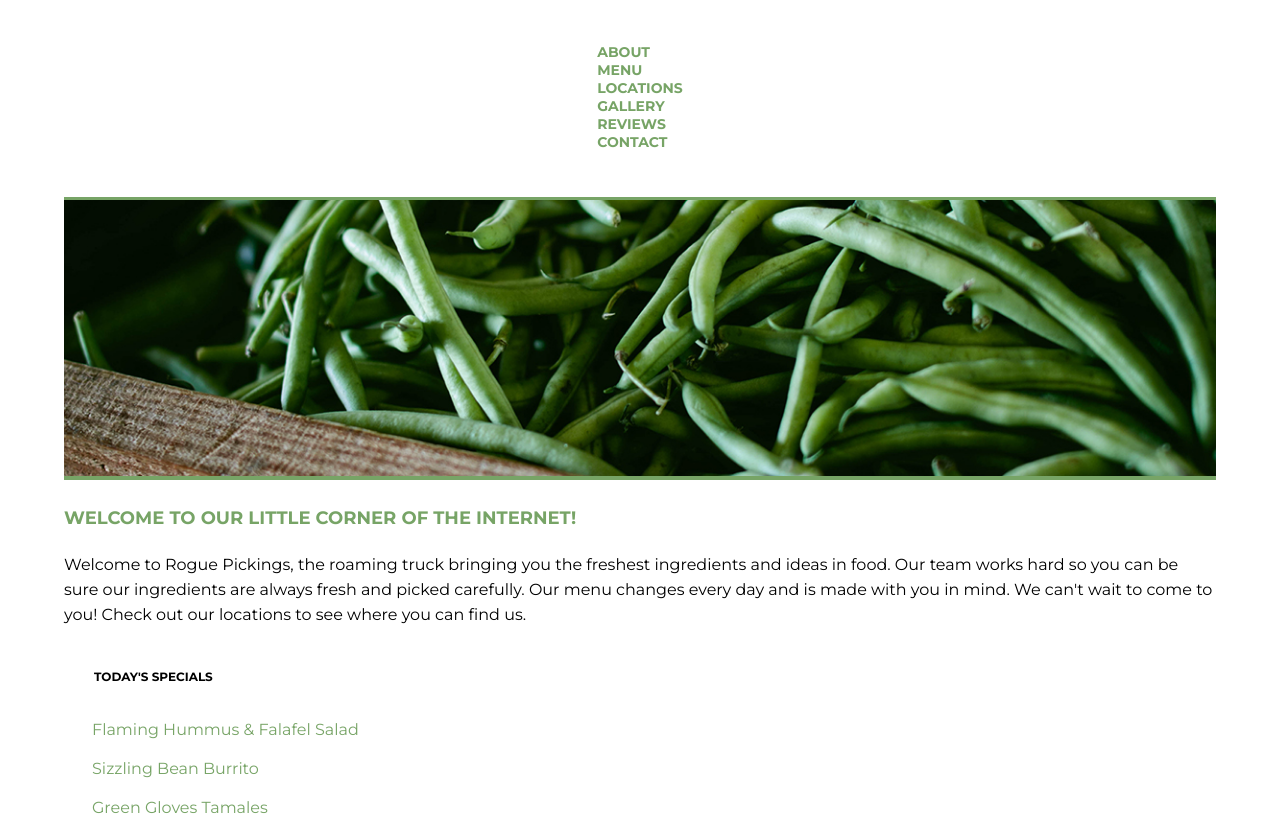
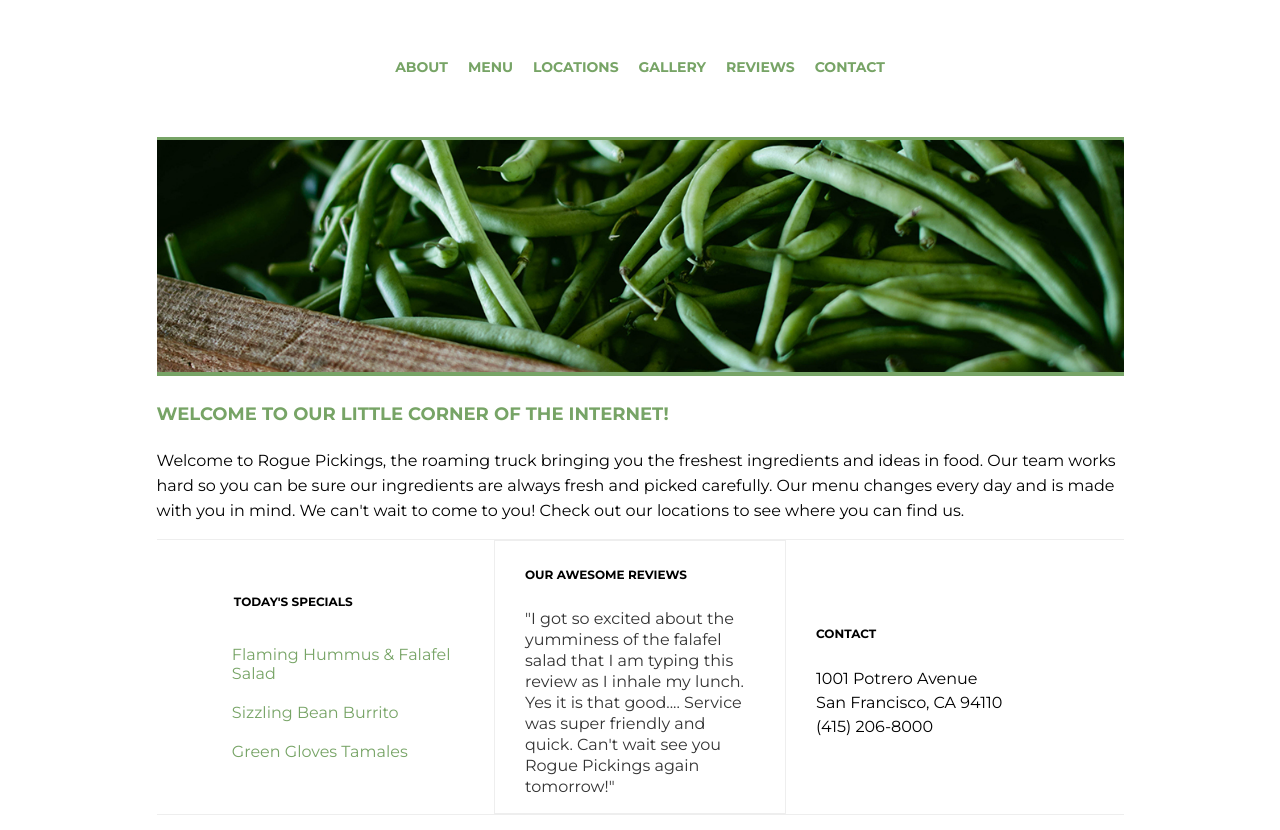
Before and after one commit to Hafziyah/rogue-pickings-responsive, a plain HTML site: page index.html in a window 1280 px wide. Shown: the part 119-949 px from the top of the page. Drawn offline with Linux system fonts and the light colour scheme; a web font is replaced by a local one.

Commit message:
Added the responsive meta tag to the index.html, and some padding for the <header nav ul li> in the CSS and added breakpoints for Tablets and Desktops

```diff
--- a/css/main.css
+++ b/css/main.css
@@ -11,7 +11,7 @@ body {
 
 .container{
 	width: 90%;
-	max-width: 1200px;
+	max-width: 967px;
 	margin: 0 auto;
 	display: flex;
 	align-items: center;
@@ -65,9 +65,6 @@ header h1 span {
 
 header nav {
 	padding: 46px 0;
-	justify-content: center;
-	justify-content: space-between;
-
 }
 
 header nav ul {
@@ -80,7 +77,7 @@ header nav ul li {
 	text-transform: uppercase;
 	font-weight: 700;
 	font-size: 0.875em;
-	padding: 0 10px;
+	padding: 15px 10px;
 	display: flex;
 }
 
@@ -165,3 +162,38 @@ footer span {
 	color: #77a466;
 	font-size: 0.875em;
 }
+
+
+/******BREAKPOINTS******/
+
+@media all and (min-width:768px){
+	.bottom-section {
+		margin: 0 auto;
+		display: flex;
+		align-items: center;
+		justify-content: center;
+		flex-flow: row;
+		border-top: 1px solid #eee;
+		border-bottom: 1px solid #eee;
+
+	}
+
+
+	.section-one,
+	.section-two,
+	.section-three {
+		width: 30%;
+	}
+
+	.section-two{
+		border-right: 1px solid #eee;
+		border-left: 1px solid #eee;
+	}
+}
+
+@media all and (min-width:1200px){
+	header nav ul {
+		display: flex;
+		justify-content: space-between;
+	  }
+}
--- a/index.html
+++ b/index.html
@@ -2,6 +2,7 @@
 <html>
     <head>
         <meta charset="utf-8">
+        <meta name="viewport" width="device-width=width, initial-scale=1.0">
         <title>Rogue Pickings | Brush Up Those Skills!</title>
         <link rel="stylesheet" href="css/normalize.css">
         <link rel="stylesheet" href="css/main.css">
```
